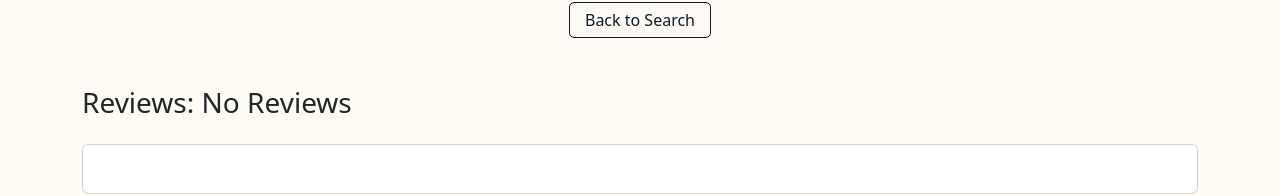
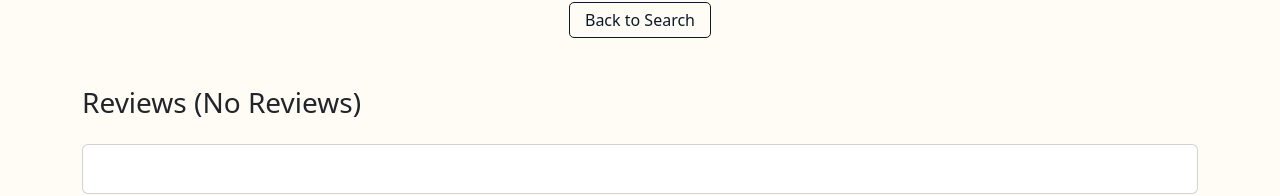
Before and after one commit to OgataiKhan/gmfinder-frontend, a Vue app: page /game-master in a window 1280 px wide. Shown: the part 259-455 px from the top of the page. Built offline with nearby package versions, Linux system fonts and the light colour scheme.

Commit message:
fix: add parentheses to number of reviews

```diff
--- a/src/components/ShowReviewsComponent.vue
+++ b/src/components/ShowReviewsComponent.vue
@@ -17,8 +17,8 @@ export default {
 <template>
 
     <div class="container py-5">
-        <h3 class="mb-4">Reviews: {{ store.selectedGameMaster.reviews ? store.selectedGameMaster.reviews.length :
-            'No Reviews' }}</h3>
+        <h3 class="mb-4">Reviews ({{ store.selectedGameMaster.reviews ? store.selectedGameMaster.reviews.length :
+            'No Reviews' }})</h3>
         <ul class="card p-4 mb-4 reviews">
             <li v-for="review in store.selectedGameMaster.reviews" class="review card p-4 mb-4 ">
                 <div class="row justify-content-between">
```
